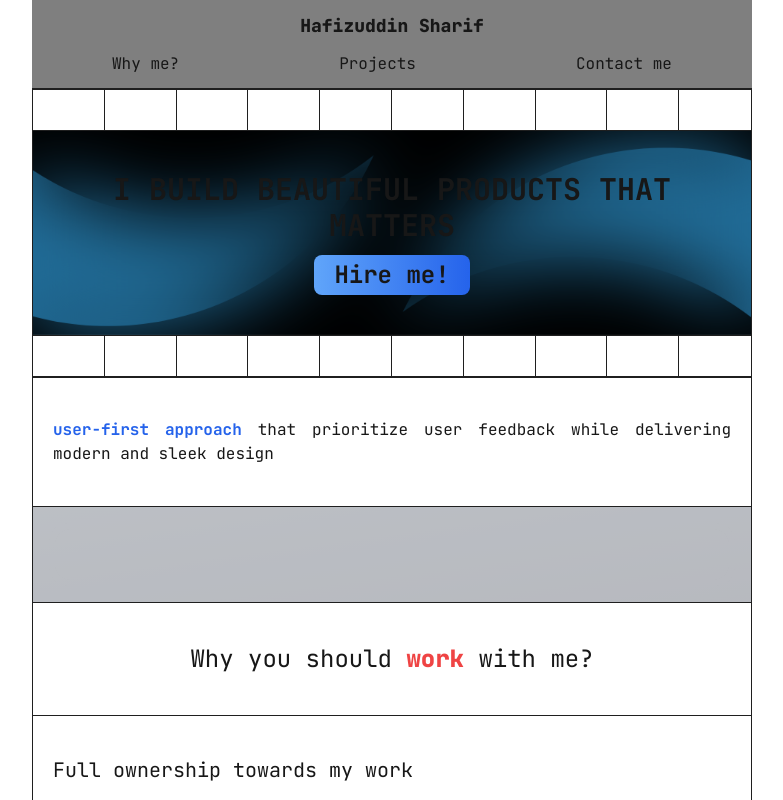
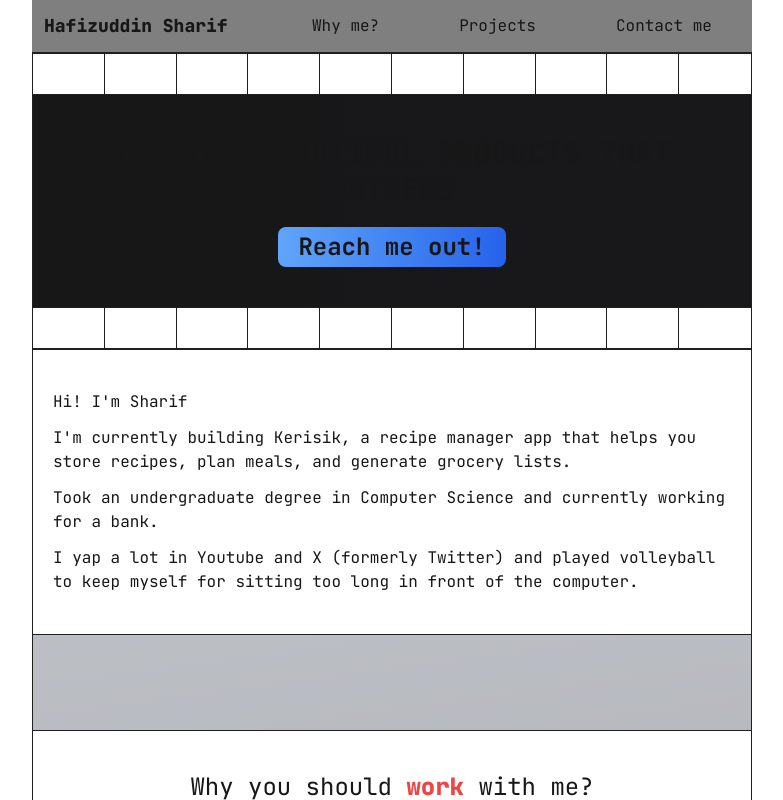
Before and after one commit to HafizuddinSharif/portfolio-v3, a Next.js app: page / in a window 1280 px wide. Shown: the top 800 px of the page, without its empty margins (248-1031 px from the left). Built offline with nearby package versions, Linux system fonts and the light colour scheme.

Commit message:
REF: enhance homepage layout and add smooth scrolling functionality

```diff
--- a/app/(components)/ExampleCode.tsx
+++ b/app/(components)/ExampleCode.tsx
@@ -40,7 +40,7 @@ function s(a: any) {
 console.log(s([1, 2, 'three', 4, 5]));
   `;
 
-  const [width, setWidth] = useState<number | undefined>(undefined);
+  const [width, setWidth] = useState<number>(100);
   const resizeRef = useRef(() => {});
 
   useEffect(() => {
@@ -57,7 +57,7 @@ console.log(s([1, 2, 'three', 4, 5]));
       style={tomorrowNightBright}
       showLineNumbers
       customStyle={{
-        fontSize: width ? width / 100 : 12,
+        fontSize: width / 100 > 10 ? (width / 100 < 12 ? width / 100 : 12) : 10,
         borderBottomLeftRadius: "0.5rem",
         borderBottomRightRadius: "0.5rem",
         backgroundColor: "#0A0A0A",
--- a/app/(components)/Navbar.tsx
+++ b/app/(components)/Navbar.tsx
@@ -1,13 +1,24 @@
+"use client";
+
 import Link from "next/link";
+import common from "../(utils)/common";
 
 const Navbar = () => {
   return (
-    <nav className=" sticky top-0 z-40 text-center py-3 backdrop-blur-md bg-black/50">
-      <div className="mb-3 text-lg font-black">Hafizuddin Sharif</div>
-      <div className="flex justify-around">
-        <Link href={"#whyMe"}>Why me?</Link>
-        <Link href={"#pastProjects"}>Projects</Link>
-        <Link href={"#contact"}>Contact me</Link>
+    <nav className="sticky grid grid-cols-3 top-0 z-40 text-center py-3 backdrop-blur-md bg-black/50">
+      <div className="col-span-1 ml-3 text-lg flex font-black items-center text-left">
+        <Link href={"/"}>Hafizuddin Sharif</Link>
+      </div>
+      <div className="col-span-2 flex justify-around items-center text-right">
+        <Link href="#whyMe" onClick={(e) => common.scrollToSection(e, "whyMe")}>
+          Why me?
+        </Link>
+        <Link href="#pastProjects" onClick={(e) => common.scrollToSection(e, "pastProjects")}>
+          Projects
+        </Link>
+        <Link href="#contact" onClick={(e) => common.scrollToSection(e, "contact")}>
+          Contact me
+        </Link>
       </div>
     </nav>
   );
--- /dev/null
+++ b/app/(utils)/common.ts
@@ -0,0 +1,12 @@
+const scrollToSection = (e: React.MouseEvent<HTMLAnchorElement>, id: string) => {
+  e.preventDefault();
+  const element = document.getElementById(id);
+  if (element) {
+    window.scrollTo({
+      top: element.offsetTop + 20,
+      behavior: "smooth",
+    });
+  }
+};
+
+export default { scrollToSection };
--- a/app/page.tsx
+++ b/app/page.tsx
@@ -9,7 +9,9 @@ import NextPic from "../public/kerisik_banner.png";
 
 import gsap from "gsap";
 import { useGSAP } from "@gsap/react";
-import { useRef } from "react";
+import { useRef, useEffect } from "react";
+import Link from "next/link";
+import common from "./(utils)/common";
 
 export default function Home() {
   const Boxes = () => {
@@ -30,6 +32,7 @@ export default function Home() {
 
   gsap.registerPlugin(useGSAP);
   const container = useRef(null);
+  const contactRef = useRef<HTMLDivElement>(null);
 
   useGSAP(
     () => {
@@ -43,32 +46,60 @@ export default function Home() {
     { scope: container }
   ); // <-- scope for selector text (optional)
 
+  // Use a regular useEffect for the contact glow animation
+  useEffect(() => {
+    if (contactRef.current) {
+      console.log("Contact element found:", contactRef.current);
+
+      // Create and start the animation
+      const animation = gsap.fromTo(
+        contactRef.current,
+        { boxShadow: "0 0 30px rgba(239, 68, 68, 0.7)" },
+        {
+          boxShadow: "0 0 50px rgba(239, 68, 68, 1)",
+          duration: 2,
+          repeat: -1,
+          yoyo: true,
+          ease: "sine.inOut",
+        }
+      );
+
+      // Clean up animation on unmount
+      return () => {
+        animation.kill();
+      };
+    }
+  }, []);
+
   return (
     <div className="border border-lightGrey mb-10">
       {/* Hero Section */}
       <div ref={container} id="hero" className="relative">
         <Boxes />
-        <div className="backblur font-bold py-10 px-5 relative bg-my_bg_image bg-cover bg-center backdrop-blur-lg">
+        <div className="backblur font-bold py-10 px-5 relative bg-gradient-to-r from-neutral-900 to-zinc-900 bg-opacity-10 backdrop-filter backdrop-blur-sm">
           <h1 className="heroText text-center text-3xl fireball">
             I BUILD BEAUTIFUL PRODUCTS THAT{" "}
             <div className="heroPop">
               <p className="inline-block">MATTERS</p>
             </div>
           </h1>
-          <div className="flex justify-center mt-3 text-2xl">
-            <div className="cta rounded-lg bg-gradient-to-r from-blue-400 to-blue-600 px-5 hover:from-white hover:to-white hover:text-black transition-all cursor-pointer py-1">
-              <p>Hire me!</p>
-            </div>
+          <div className="flex justify-center mt-5 text-2xl">
+            <Link
+              href="#contact"
+              onClick={(e) => common.scrollToSection(e, "contact")}
+              className="cta rounded-lg bg-gradient-to-r from-blue-400 to-blue-600 px-5 hover:from-white hover:to-white hover:text-black transition-all cursor-pointer py-1"
+            >
+              <p>Reach me out!</p>
+            </Link>
           </div>
-          <div className="bg-black/40 backdrop-blur-2xl h-full w-full absolute top-0 left-0 -z-10"></div>
         </div>
 
         <Boxes />
-        <div className="border-t border-t-lightGrey py-10 px-5">
-          <p className="text-justify">
-            <span className="font-bold text-blue-600">user-first approach</span> that prioritize user feedback while delivering modern and sleek
-            design{" "}
-          </p>
+        <div className="border-t border-t-lightGrey py-10 px-5 gap-3 flex flex-col">
+          <p>Hi! I'm Sharif</p>
+          <p>I'm currently building Kerisik, a recipe manager app that helps you store recipes, plan meals, and generate grocery lists.</p>
+          <p>Took an undergraduate degree in Computer Science and currently working for a bank.</p>
+          <p>I yap a lot in Youtube and X (formerly Twitter) and played volleyball to keep myself for sitting too long in front of the computer.</p>
         </div>
       </div>
 
@@ -116,7 +147,9 @@ export default function Home() {
       {/* Past projects section */}
       <div>
         <div className="border-t border-t-lightGrey py-10 px-5">
-          <h2 className="text-center text-2xl">Some of my past projects</h2>
+          <h2 className="text-center text-2xl">
+            Some of my current (or past) <span className="font-extrabold text-blue-500">projects</span>
+          </h2>
         </div>
         <Project
           title={"Kerisik: Recipe Manager"}
@@ -126,28 +159,45 @@ export default function Home() {
         />
       </div>
 
+      <div id="contact" className="h-24 border-t border-t-lightGrey">
+        <div className="h-full w-full mx-auto p-6 bg-gradient-to-tl from-slate-900 to-slate-800 backdrop-blur-lg opacity-30"></div>
+      </div>
+
       {/* Contact me section */}
-      <div id="contact">
-        <form className="border-t border-t-lightGrey py-10 px-5 bg-lightDark">
-          <h2 className="text-2xl">{"Let's work together"}</h2>
-          <div className="my-5">
-            <label className="block mb-2" htmlFor="">
-              Your email
-            </label>
-            <input className="block w-full rounder-sm border border-lightGrey bg-black" type="email" name="" id="" />
+      <div>
+        <div ref={contactRef} className="border-t border-t-lightGrey py-10 px-5 bg-lightDark text-center" style={{ position: "relative" }}>
+          <h2 className="text-2xl pb-5">{"You can reach out to me for"}</h2>
+          <p>hiring me, collab, need advice in software development, or just to have a chat!</p>
+          <div className="flex justify-center space-x-6 mt-5">
+            {/* X (Twitter) Icon and Link */}
+            <a
+              href="https://x.com/sharippu"
+              target="_blank"
+              rel="noopener noreferrer"
+              className="flex items-center space-x-2 hover:text-blue-400 transition-colors"
+            >
+              <svg xmlns="http://www.w3.org/2000/svg" width="24" height="24" viewBox="0 0 24 24" fill="currentColor" className="w-6 h-6">
+                <path d="M18.244 2.25h3.308l-7.227 8.26 8.502 11.24H16.17l-5.214-6.817L4.99 21.75H1.68l7.73-8.835L1.254 2.25H8.08l4.713 6.231zm-1.161 17.52h1.833L7.084 4.126H5.117z" />
+              </svg>
+            </a>
+
+            {/* LinkedIn Icon and Link */}
+            <a
+              href="https://www.linkedin.com/in/hafizuddin-sharif-umar-sharif/"
+              target="_blank"
+              rel="noopener noreferrer"
+              className="flex items-center space-x-2 hover:text-blue-500 transition-colors"
+            >
+              <svg xmlns="http://www.w3.org/2000/svg" width="24" height="24" viewBox="0 0 24 24" fill="currentColor" className="w-7 h-7">
+                <path d="M20.5 2h-17A1.5 1.5 0 002 3.5v17A1.5 1.5 0 003.5 22h17a1.5 1.5 0 001.5-1.5v-17A1.5 1.5 0 0020.5 2zM8 19H5v-9h3zM6.5 8.25A1.75 1.75 0 118.3 6.5a1.78 1.78 0 01-1.8 1.75zM19 19h-3v-4.74c0-1.42-.6-1.93-1.38-1.93A1.74 1.74 0 0013 14.19a.66.66 0 000 .14V19h-3v-9h2.9v1.3a3.11 3.11 0 012.7-1.4c1.55 0 3.36.86 3.36 3.66z"></path>
+              </svg>
+            </a>
           </div>
+        </div>
+      </div>
 
-          <div className="my-5">
-            <label className="block mb-2" htmlFor="">
-              Your message
-            </label>
-            <textarea className="block w-full rounded-sm border border-lightGrey bg-black" name="" id=""></textarea>
-          </div>
-
-          <button className="block bg-blue-600 py-1 px-3 rounded-sm mt-3">
-            <p>Send message</p>
-          </button>
-        </form>
+      <div className="h-24 border-t border-t-lightGrey">
+        <div className="h-full w-full mx-auto p-6 bg-gradient-to-tl from-slate-900 to-slate-800 backdrop-blur-lg opacity-30"></div>
       </div>
     </div>
   );
```
